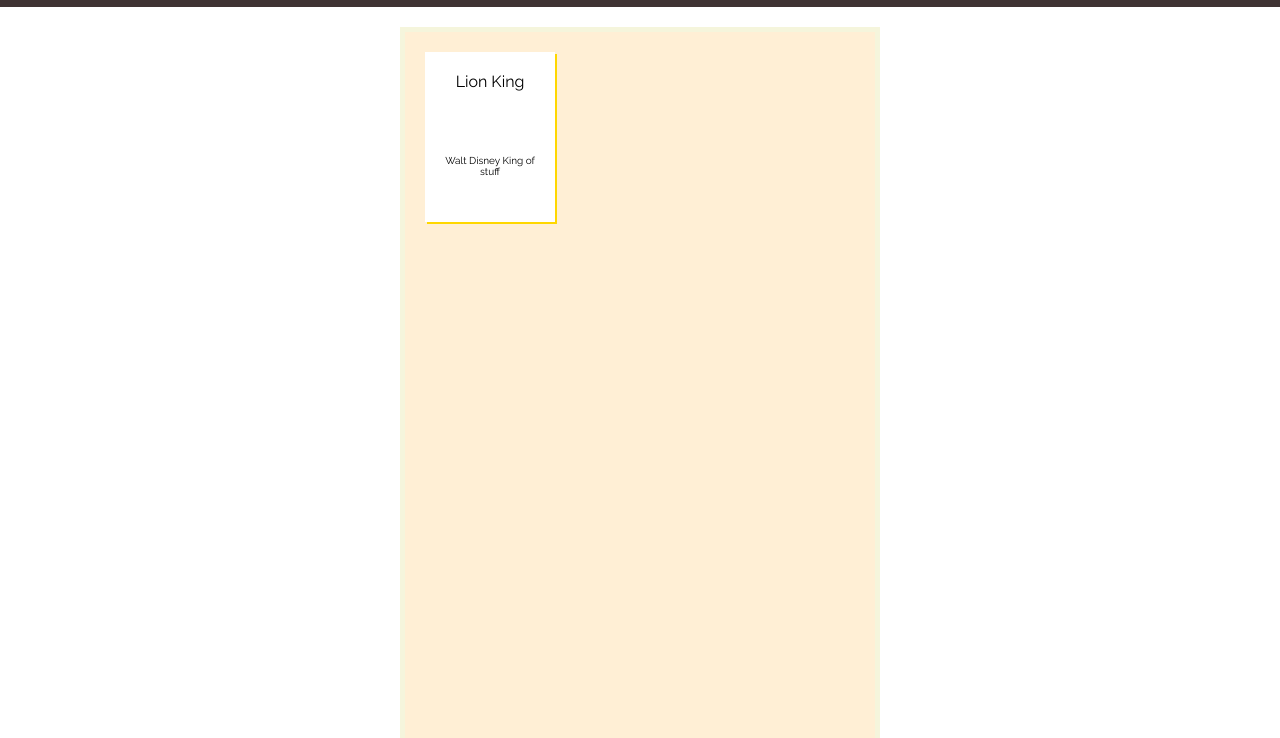
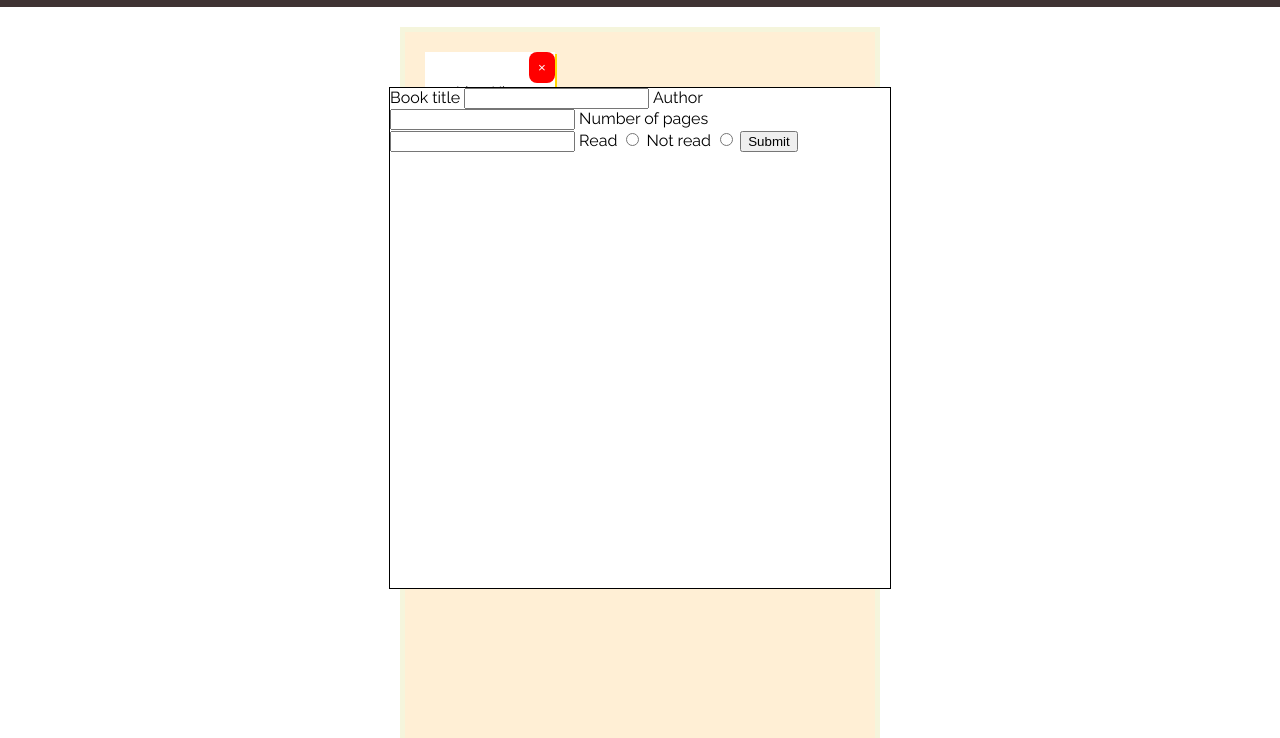
Before and after one commit to totalian/library, a plain HTML site: page index.html in a window 1280 px wide. Shown: the part 62-800 px from the top of the page. Drawn offline with Linux system fonts and the light colour scheme.

Commit message:
finished the modal and and book creation forms

```diff
--- a/index.html
+++ b/index.html
@@ -13,9 +13,27 @@
     </nav>
     <div id="bookcase">
         <div class="book read">
+            <button class="remove">&times</button>
             <div class="booktitle">Lion King</div>
-            <div class = "author">Walt Disney King of stuff</div>
+            <div class = "author subinfo">Walt Disney King of stuff</div>
+            <div class="pages subinfo">(100 pages)</div>
+            <div class="status subinfo">Read</div>
         </div>
+    </div>
+    <div id="modal">
+        <form action="">
+            <label for="ftitle">Book title</label>
+            <input type="text" name="title" id="ftitle">
+            <label for="fauthor">Author</label>
+            <input type="text" name="author" id="fauthor">
+            <label for="fpages">Number of pages</label>
+            <input type="number" name="pages" id="fpages">
+            <label for="fread">Read</label>
+            <input type="radio" name="hasRead" value="read" id="fread">
+            <label for="funread">Not read</label>
+            <input type="radio" name="hasRead" value="unread" id="funread">
+            <input type="submit">
+        </form>
     </div>
 
     <script src="/main.js"></script>
--- a/styles.css
+++ b/styles.css
@@ -45,21 +45,61 @@ nav button {
     width: 130px;
     margin: 10px;
     box-shadow: 2px 2px gray;
-    display: flex;
-    flex-direction: column;
-    justify-content: stretch;
+    display: grid;
+    grid-template-rows: 1fr 1fr 1fr 1fr 1fr;
+    grid-template-columns: 1fr 1fr 1fr 1fr 1fr;
+    grid-template-areas:
+        ". . . . remove"
+        "title title title title title"
+        "title title title title title"
+        "author author author author author"
+        "pages pages pages pages pages"
+        "status status status status status"
 }
 
-.book > div {
-    flex-grow: 1;
+.remove {
+    grid-area: remove;
+    background-color: red;
+    border: none;
+    color: white;
+    border-radius: 8px;
+}
+
+.booktitle {
+    grid-area: title;
     text-align: center;
-    padding: 20px;
 }
 
 .author {
-    font-size: 10px;
+    grid-area: author;
+}
+
+.pages {
+    grid-area: pages;
+}
+
+.status {
+    grid-area: status;
 }
 
 .read {
     box-shadow: 2px 2px gold;
 }
+
+.subinfo {
+    font-size: 12px;
+    text-align: center;
+    align-self: center;
+}
+
+#modal {
+    position: fixed;
+    z-index: 1;
+    width: 500px;
+    height: 500px;
+    background-color: white;
+    border: 1px solid black;
+    left: 50%;
+    transform: translate(-50%, -50%);
+    top: 50%;
+}
```
